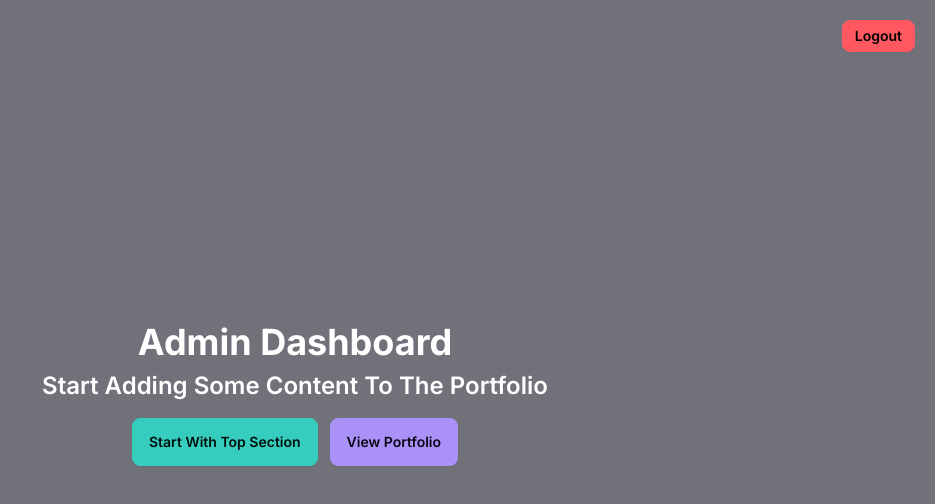
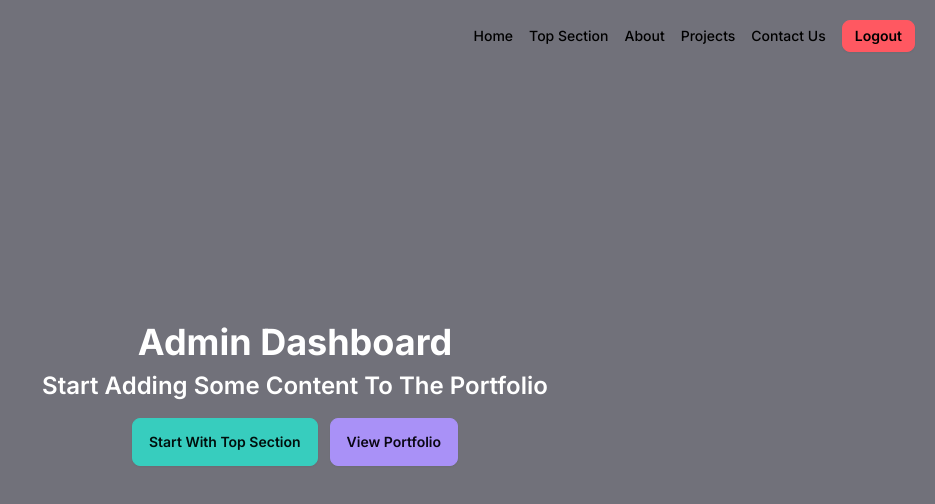
Before and after one commit to DivyaChinthala/portfolio, a Next.js app: page /admin in a window 1280 px wide. Shown: the top 504 px of the page, without its empty margins (345-1280 px from the left). Built offline with nearby package versions, Linux system fonts and the light colour scheme; no server answers; sample sign-in values are in the browser's storage.

Commit message:
feat: add menu items to admin dashboard navigation

```diff
--- /dev/null
+++ b/app/(adminDashboard)/about/page.js
@@ -0,0 +1,7 @@
+export default function AboutPage() {
+  return (
+    <div>
+      <h2 className="text-2xl">About</h2>
+    </div>
+  );
+}
--- a/app/(adminDashboard)/admin/page.tsx
+++ b/app/(adminDashboard)/admin/page.tsx
@@ -8,7 +8,7 @@ export default function AdminDashboard() {
         Start Adding Some Content To The Portfolio
       </p>
       <div className="flex gap-3 mt-4">
-        <Link href="/topSection">
+        <Link href="/top-section">
           <button className="btn  btn-accent">Start With Top Section</button>
         </Link>
         <Link href={"/"}>
--- /dev/null
+++ b/app/(adminDashboard)/contact-us/page.js
@@ -0,0 +1,7 @@
+export default function ContactUsPage() {
+  return (
+    <div>
+      <h2 className="text-2xl">Contact Us</h2>
+    </div>
+  );
+}
--- /dev/null
+++ b/app/(adminDashboard)/projects/page.js
@@ -0,0 +1,7 @@
+export default function ProjectsPage() {
+  return (
+    <div>
+      <h2 className="text-2xl">Projects</h2>
+    </div>
+  );
+}
--- a/app/components/adminNavigation.js
+++ b/app/components/adminNavigation.js
@@ -1,7 +1,8 @@
 "use client";
 
 import { useSession } from "next-auth/react";
-import { useRouter } from "next/navigation";
+import Link from "next/link";
+import { usePathname, useRouter } from "next/navigation";
 import { useState } from "react";
 
 export default function AdminNavigation() {
@@ -17,8 +18,71 @@ export default function AdminNavigation() {
       router.push("/login");
     });
   };
+  const pathname = usePathname();
+  const primaryColor = session?.primaryColor;
   return (
-    <div className="flex items-end justify-end p-3">
+    <div className="flex gap-4 items-center justify-end p-3">
+      <Link href={"/admin"}>
+        <p
+          className="text-sm font-medium cursor-pointer"
+          style={
+            pathname == "/admin"
+              ? { borderBottom: `2px solid ${primaryColor}` }
+              : {}
+          }
+        >
+          Home
+        </p>
+      </Link>
+      <Link href={"/top-section"}>
+        <p
+          className="text-sm font-medium cursor-pointer"
+          style={
+            pathname == "/top-section"
+              ? { borderBottom: `2px solid ${primaryColor}` }
+              : {}
+          }
+        >
+          Top Section
+        </p>
+      </Link>
+      <Link href="/about">
+        <p
+          className="text-sm font-medium cursor-pointer"
+          style={
+            pathname == "/about"
+              ? { borderBottom: `2px solid ${primaryColor}` }
+              : {}
+          }
+        >
+          About
+        </p>
+      </Link>
+      <Link href="/projects">
+        <p
+          className="text-sm font-medium cursor-pointer"
+          style={
+            pathname == "/projects"
+              ? { borderBottom: `2px solid ${primaryColor}` }
+              : {}
+          }
+        >
+          Projects
+        </p>
+      </Link>
+      <Link href="/contact-us">
+        <p
+          className="text-sm font-medium cursor-pointer"
+          style={
+            pathname == "/contact-us"
+              ? { borderBottom: `2px solid ${primaryColor}` }
+              : {}
+          }
+        >
+          Contact Us
+        </p>
+      </Link>
+
       <button className="btn btn-error btn-sm" onClick={onLogout}>
         {loading && (
           <span className="loading loading-spinner loading-md"></span>
```
Also changed, not shown: app/(adminDashboard)/top-section/TopSectionForm.js (renamed from app/(adminDashboard)/topSection/TopSectionForm.js), app/(adminDashboard)/top-section/page.js (renamed from app/(adminDashboard)/topSection/page.js).
